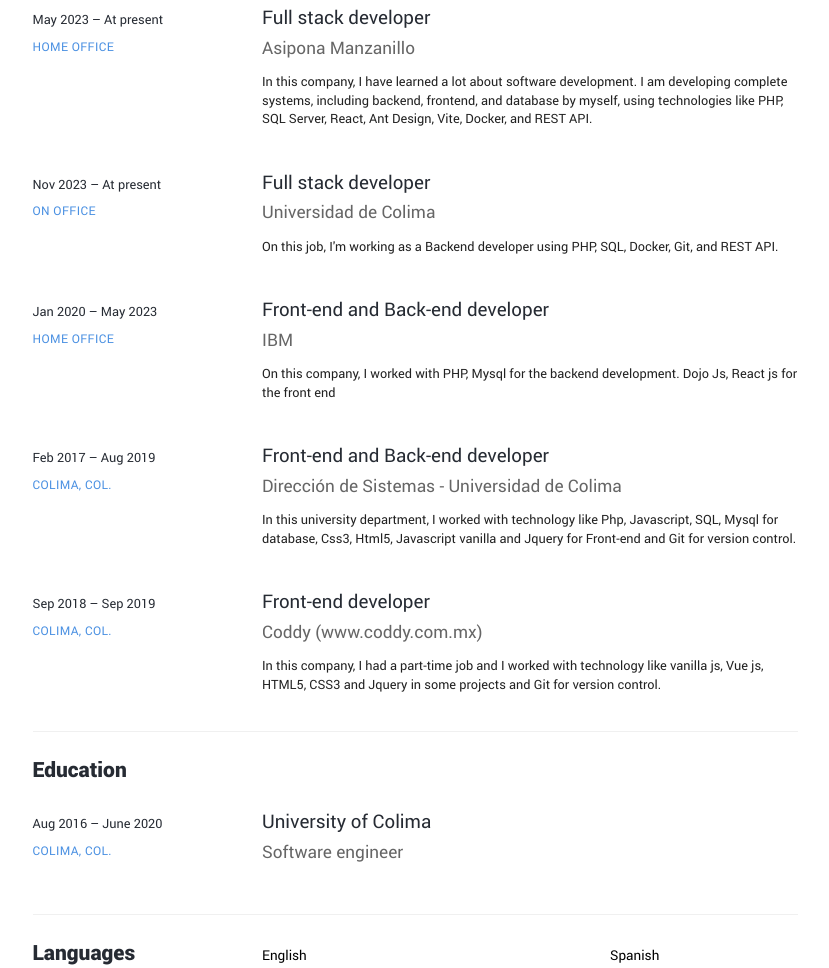
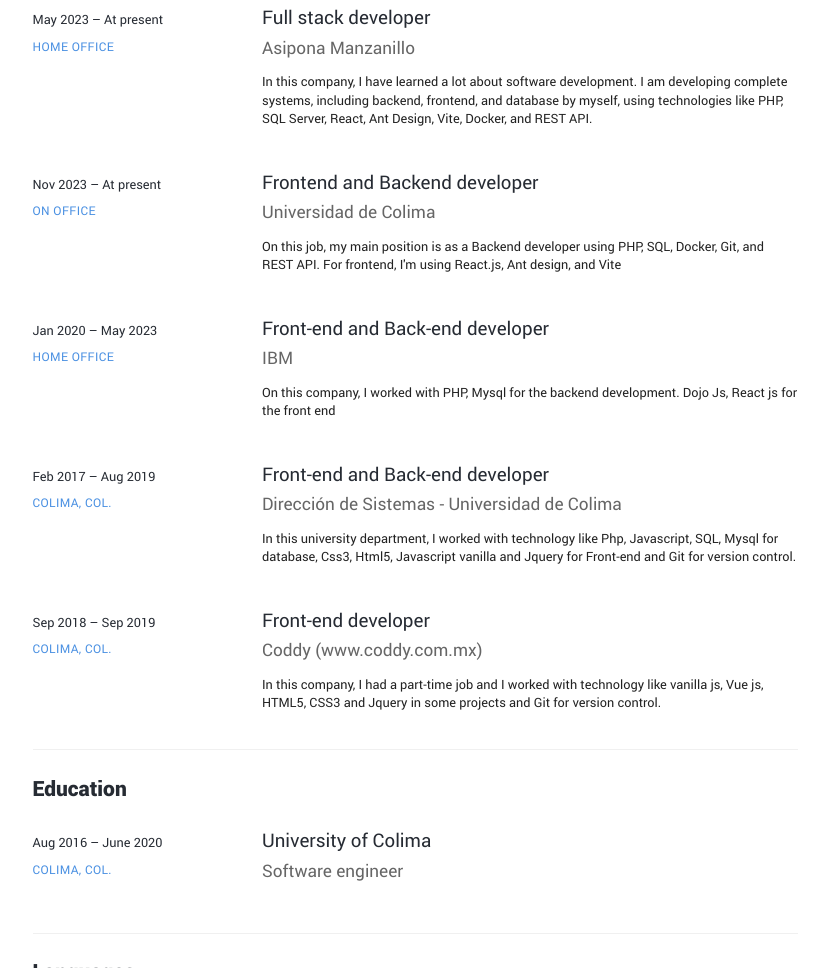
Before and after one commit to angelsalvadormx/curriculum, a plain HTML site: page index.html in a window 1280 px wide. Shown: the part 844-1812 px from the top of the page, without its empty margins (225-1054 px from the left). Drawn offline with Linux system fonts and the light colour scheme.

Commit message:
Update index.html

```diff
--- a/index.html
+++ b/index.html
@@ -235,10 +235,10 @@
                     <div class="experience__location setting--primary-text">On office</div>
                   </div>
                   <div class="experience__info">
-                    <div class="experience__title">Full stack developer</div>
+                    <div class="experience__title">Frontend and Backend developer</div>
                     <div class="experience__employer">Universidad de Colima </div>
                     <div class="experience__text">
-                      <p>On this job, I'm working as a Backend developer using PHP, SQL, Docker, Git, and REST API. </p>
+                      <p>On this job, my main position is as a Backend developer using PHP, SQL, Docker, Git, and REST API. For frontend, I'm using React.js, Ant design, and Vite </p>
                     </div>
                   </div>
                 </div>
```
